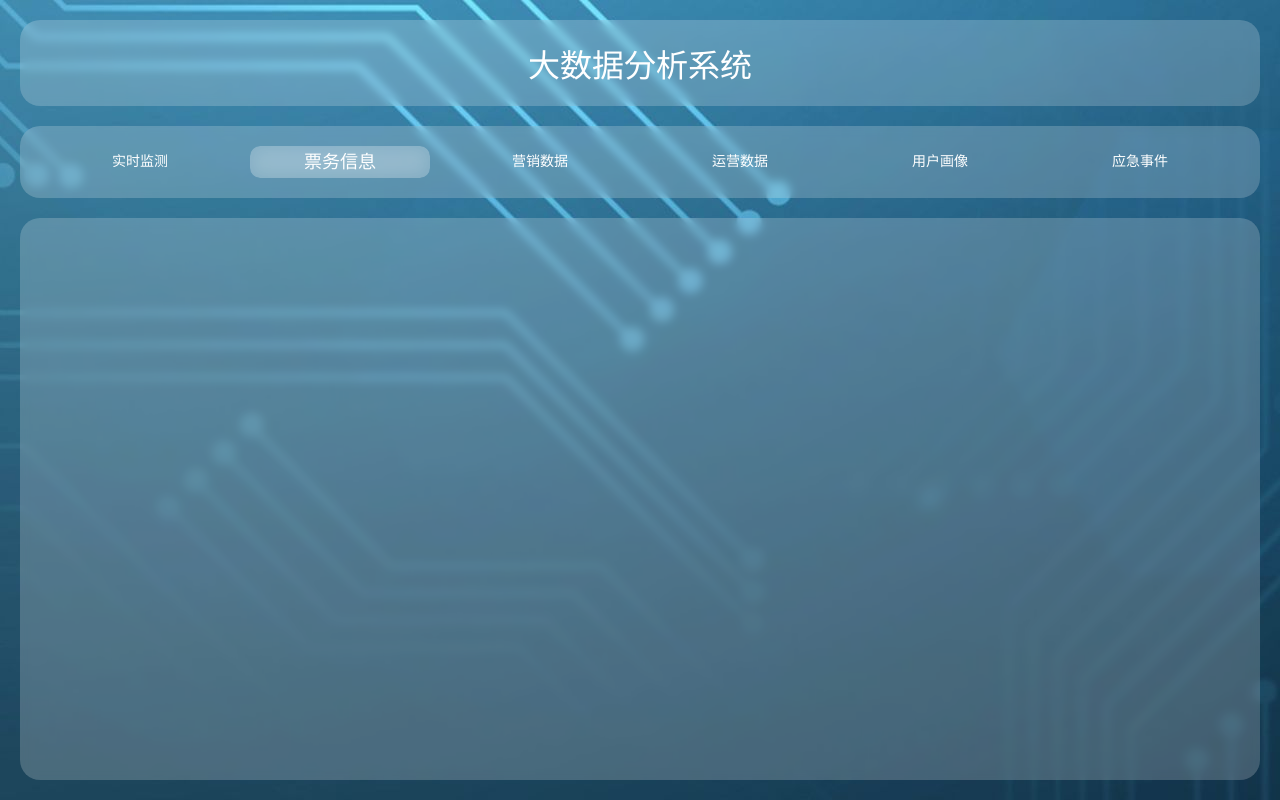
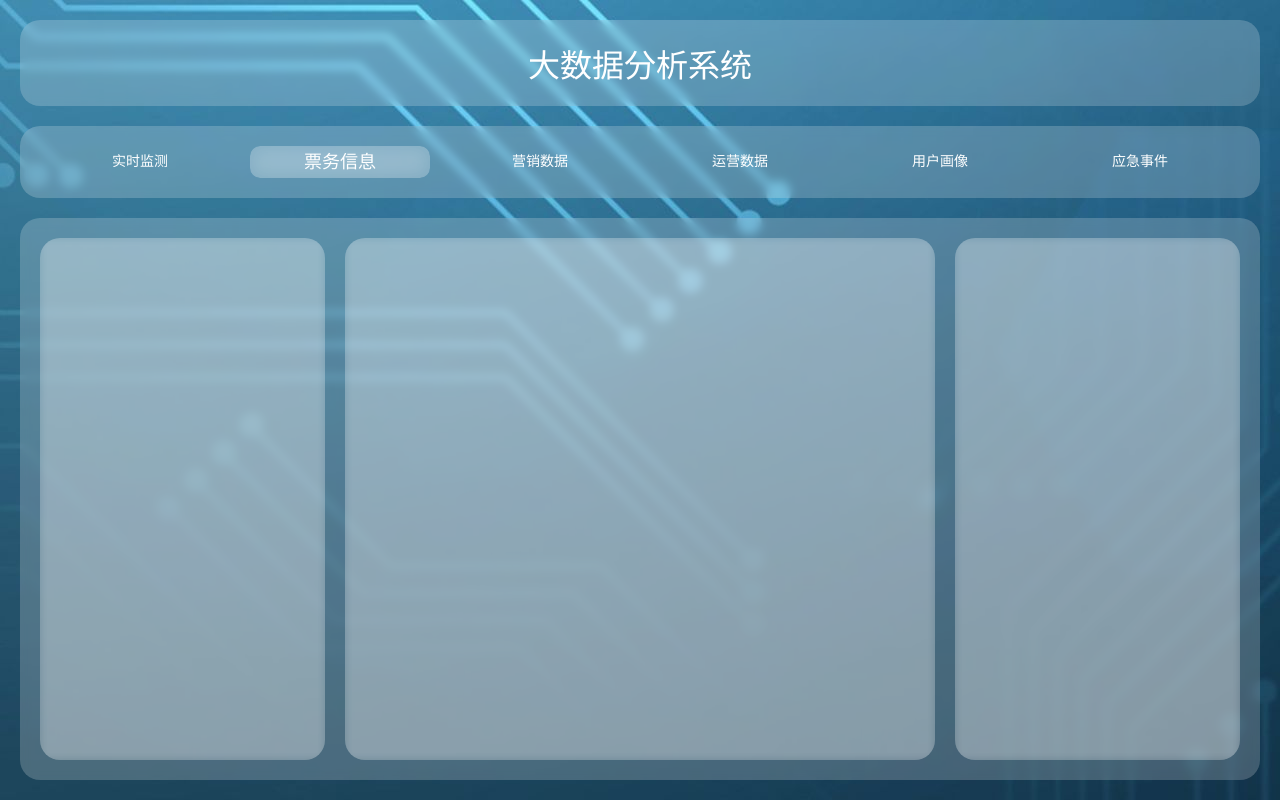
Before and after one commit to AnnabelleSun/big_data_page, a Vue app: page /tickets in a window 1280 px wide. Built offline with nearby package versions, Linux system fonts and the light colour scheme; what vue3-echarts would draw is missing.

Commit message:
feat: tickets;

```diff
--- a/src/views/Tickets.vue
+++ b/src/views/Tickets.vue
@@ -1,13 +1,34 @@
 <template>
-  <div></div>
+  <div class="tickets">
+    <el-row :gutter="20">
+      <el-col :span="6">
+        <div class="container"></div>
+      </el-col>
+      <el-col :span="12">
+        <div class="container"></div>
+      </el-col>
+      <el-col :span="6">
+        <div class="container"></div>
+      </el-col>
+    </el-row>
+  </div>
 </template>
 
 <script>
-export default {
-
-}
+export default {};
 </script>
 
-<style>
-
+<style lang="scss">
+.tickets {
+  height: 100%;
+  .el-row {
+    height: 100%;
+  }
+  .el-col {
+    height: 100%;
+    .container {
+      height: 100%;
+    }
+  }
+}
 </style>
```
